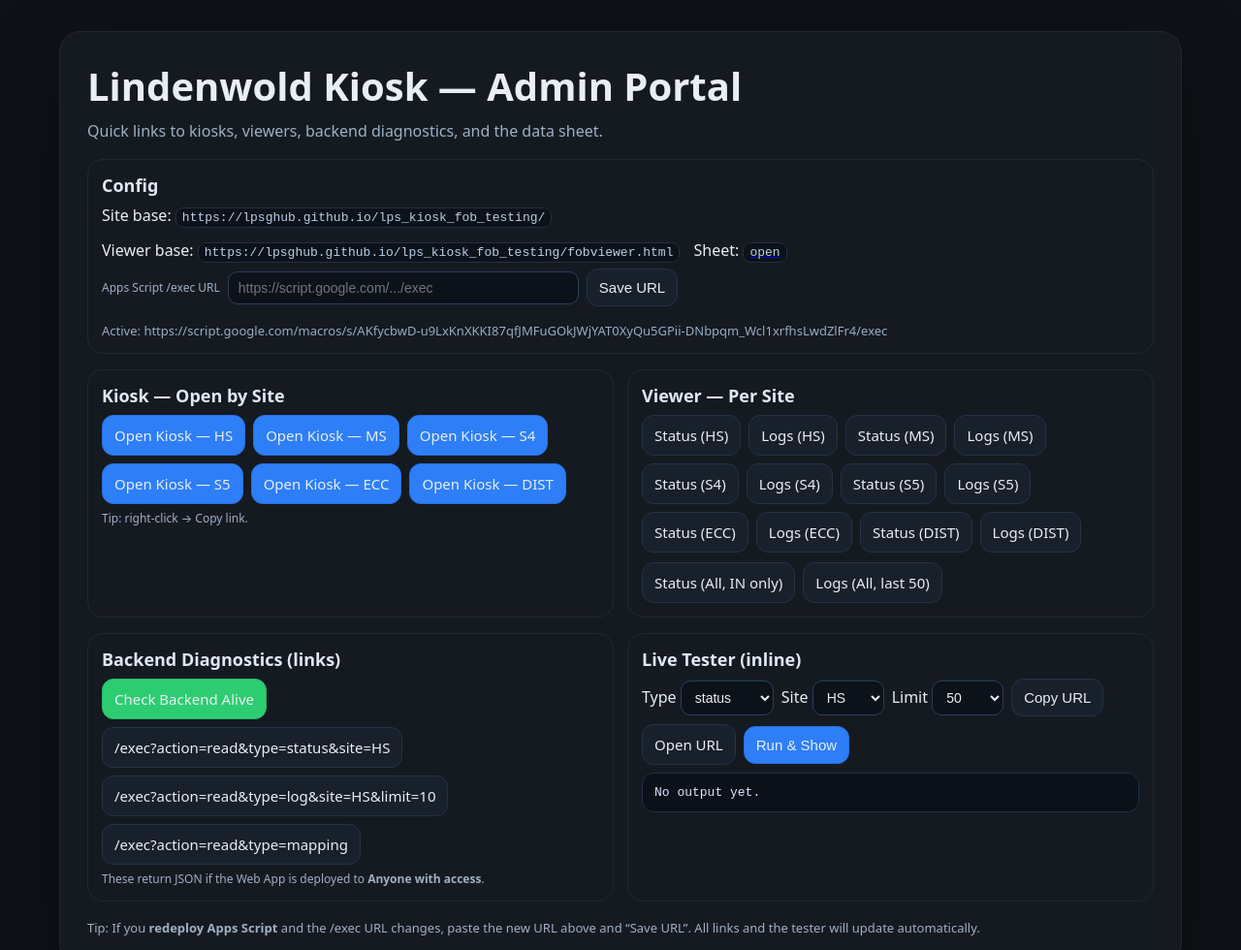
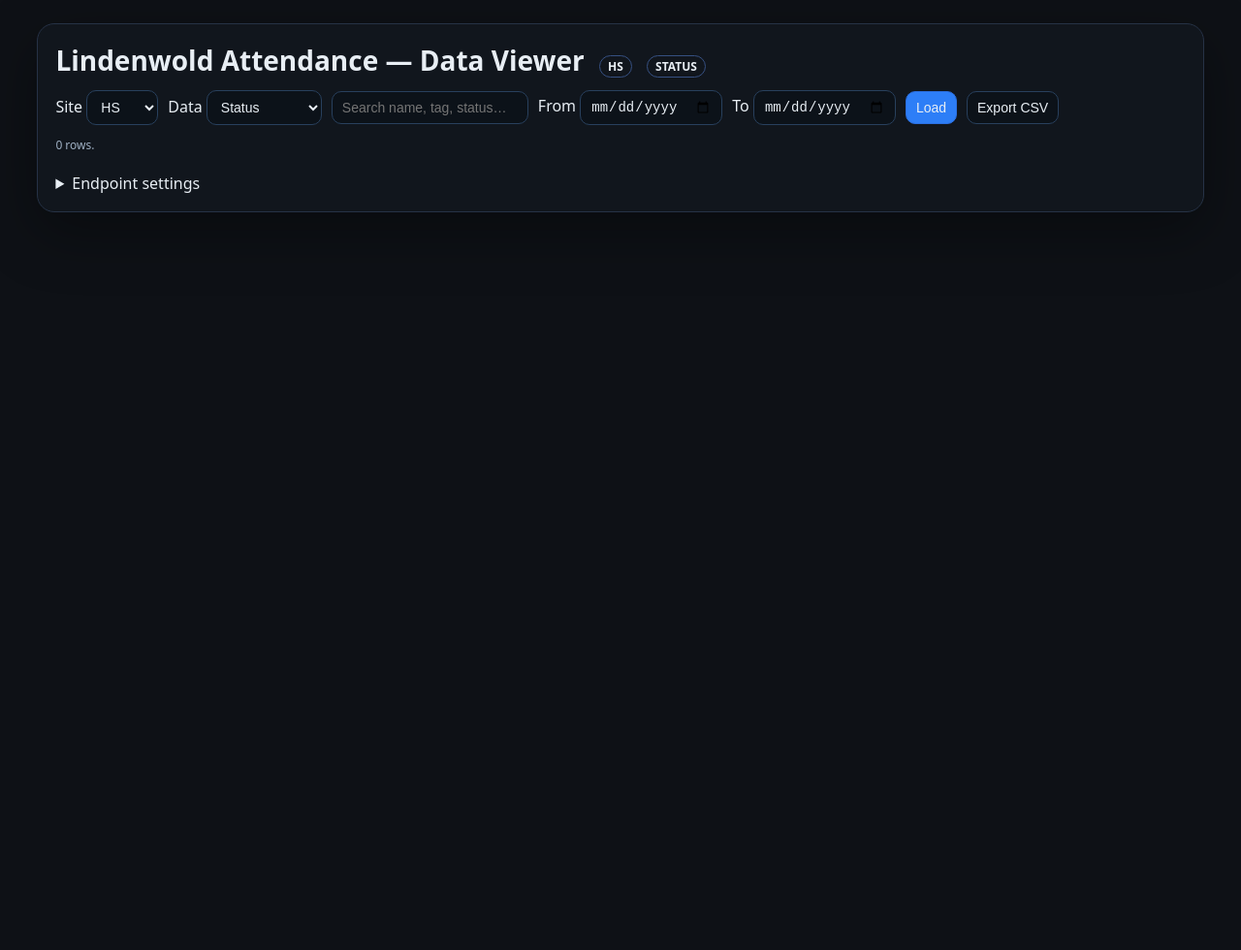
Before and after one commit to lpsghub/lps_kiosk_fob_testing, a plain HTML site: page portal.html in a window 1280 px wide. Shown: the top 980 px of the page at 97% size. After the commit the page ends 848 px from the top, so only its background shows below. Drawn offline with Linux system fonts and the light colour scheme.

Commit message:
Update portal.html

```diff
--- a/portal.html
+++ b/portal.html
@@ -3,283 +3,245 @@
 <head>
 <meta charset="utf-8" />
 <meta http-equiv="Cache-Control" content="no-cache, no-store, must-revalidate"/>
-<meta http-equiv="Pragma" content="no-cache"/>
-<meta http-equiv="Expires" content="0"/>
 <meta name="viewport" content="width=device-width, initial-scale=1" />
-<title>Lindenwold Kiosk — Admin Portal</title>
+<title>Lindenwold Attendance — Data Viewer</title>
 <style>
-  :root{
-    --bg:#0e1116; --card:#151a21; --muted:#9fb0c3; --accent:#2d7ef7;
-    --ok:#2ecc71; --warn:#f39c12; --err:#e74c3c; --line:#202835;
-  }
+  :root{--bg:#0e1116;--card:#151a21;--muted:#9fb0c3;--accent:#2d7ef7;--border:#263246;--ok:#2ecc71;--out:#f39c12;}
   html,body{margin:0;height:100%;background:var(--bg);color:#e8eef4;font-family:system-ui,-apple-system,Segoe UI,Roboto,Arial}
-  .wrap{min-height:100%;display:flex;align-items:flex-start;justify-content:center;padding:4vh 3vw}
-  .card{width:min(1100px,96vw);background:var(--card);border:1px solid var(--line);border-radius:22px;padding:28px;box-shadow:0 30px 80px rgba(0,0,0,.35);position:relative}
-  h1{margin:0 0 8px;font-size:clamp(28px,3.6vw,40px);font-weight:800}
-  p.muted{color:var(--muted);margin:0 0 18px}
-  .grid{display:grid;grid-template-columns:repeat(auto-fit,minmax(260px,1fr));gap:14px;margin-top:16px}
-  .group{border:1px solid var(--line);border-radius:16px;padding:14px}
-  .group h3{margin:0 0 8px;font-size:18px;font-weight:700;color:#dfe8f5}
-  .row{display:flex;flex-wrap:wrap;gap:8px}
-  a.btn,button.btn{display:inline-block;text-decoration:none;border:1px solid #263246;background:#18202b;color:#e8eef4;border-radius:12px;padding:10px 12px;font-size:15px;cursor:pointer}
-  a.btn.primary,button.btn.primary{background:var(--accent);border-color:#2b6fe0}
-  a.btn.ok,button.btn.ok{background:var(--ok);border-color:#25b863}
-  a.btn.warn,button.btn.warn{background:var(--warn);border-color:#d4860d;color:#1d1200}
-  code{background:#0c1219;border:1px solid #213044;color:#b9cee6;border-radius:8px;padding:2px 6px}
-  .footer{margin-top:18px;color:#9fb0c3;font-size:13px}
-  input[type=text]{background:#0c1219;border:1px solid #28405d;color:#e8eef4;border-radius:10px;padding:8px 10px;font-size:14px;min-width:340px}
-  select{background:#0c1219;border:1px solid #28405d;color:#e8eef4;border-radius:10px;padding:8px 10px;font-size:14px}
-  .mutedline{color:#98abc2;font-size:13px;margin-top:8px}
-  pre{background:#0b1118;border:1px solid #213044;color:#d7e7ff;border-radius:12px;padding:12px;max-height:380px;overflow:auto;font-size:13px}
-  .tiny{color:#9fb0c3;font-size:12px}
+  .wrap{min-height:100%;padding:3vh 3vw}
+  .card{background:#11161d;border:1px solid var(--border);border-radius:18px;padding:18px;box-shadow:0 20px 60px rgba(0,0,0,.35)}
+  h1{margin:0 0 12px;font-size:28px}
+  .row{display:flex;flex-wrap:wrap;gap:10px;align-items:center;margin:12px 0}
+  select,input,button{background:#0c1219;border:1px solid #28405d;color:#e8eef4;border-radius:10px;padding:8px 10px;font-size:14px}
+  button.primary{background:var(--accent);border-color:#2b6fe0;cursor:pointer}
+  table{width:100%;border-collapse:collapse;margin-top:12px;font-size:14px}
+  th,td{border-bottom:1px solid #1e2a3b;padding:8px 10px;text-align:left;white-space:nowrap}
+  th{cursor:pointer;position:relative}
+  th .sort{position:absolute;right:6px;opacity:.6}
+  .muted{color:var(--muted);font-size:12px}
+  .pill{display:inline-block;border:1px solid #365082;border-radius:999px;padding:2px 8px;font-size:12px;margin-left:8px}
+  .status-ok{color:var(--ok)} .status-out{color:var(--out)}
+  details{margin-top:8px}
 </style>
 </head>
 <body>
 <div class="wrap">
   <div class="card">
-    <h1>Lindenwold Kiosk — Admin Portal</h1>
-    <p class="muted">Quick links to kiosks, viewers, backend diagnostics, and the data sheet.</p>
+    <h1>
+      Lindenwold Attendance — Data Viewer
+      <span id="siteLabel" class="pill"></span>
+      <span id="typeLabel" class="pill"></span>
+    </h1>
 
-    <!-- Config row -->
-    <div class="group">
-      <h3>Config</h3>
-      <div class="row" style="gap:14px;align-items:center;margin-bottom:8px">
-        <div>Site base: <code id="baseSite"></code></div>
-        <div>Viewer base: <code id="baseViewer"></code></div>
-        <div>Sheet: <a id="openSheetInline" target="_blank"><code>open</code></a></div>
-      </div>
-      <div class="row" style="gap:8px;align-items:center">
-        <label for="execInput" class="tiny">Apps Script /exec URL</label>
-        <input id="execInput" type="text" placeholder="https://script.google.com/.../exec">
-        <button class="btn" id="btnSaveExec">Save URL</button>
-        <span class="mutedline" id="activeExec"></span>
-      </div>
+    <div class="row">
+      <label>Site
+        <select id="site">
+          <option value="HS">HS</option>
+          <option value="MS">MS</option>
+          <option value="S4">S4</option>
+          <option value="S5">S5</option>
+          <option value="ECC">ECC</option>
+          <option value="DIST">DIST</option>
+          <option value="ALL">ALL</option>
+        </select>
+      </label>
+
+      <label>Data
+        <select id="dtype">
+          <option value="status">Status</option>
+          <option value="log">Log</option>
+          <option value="mapping">TagMapping</option>
+        </select>
+      </label>
+
+      <input id="search" type="text" placeholder="Search name, tag, status…" />
+      <label>From <input id="from" type="date"></label>
+      <label>To <input id="to" type="date"></label>
+
+      <button id="btnLoad" class="primary">Load</button>
+      <button id="btnCSV">Export CSV</button>
     </div>
 
-    <!-- Kiosks -->
-    <div class="grid" style="margin-top:16px">
-      <div class="group">
-        <h3>Kiosk — Open by Site</h3>
-        <div class="row">
-          <a class="btn primary" id="hsKiosk" target="_blank">Open Kiosk — HS</a>
-          <a class="btn primary" id="msKiosk" target="_blank">Open Kiosk — MS</a>
-          <a class="btn primary" id="s4Kiosk" target="_blank">Open Kiosk — S4</a>
-          <a class="btn primary" id="s5Kiosk" target="_blank">Open Kiosk — S5</a>
-          <a class="btn primary" id="eccKiosk" target="_blank">Open Kiosk — ECC</a>
-          <a class="btn primary" id="distKiosk" target="_blank">Open Kiosk — DIST</a>
+    <div class="muted" id="meta"></div>
+
+    <table id="grid">
+      <thead><tr id="thead"></tr></thead>
+      <tbody id="tbody"></tbody>
+    </table>
+
+    <details>
+      <summary>Endpoint settings</summary>
+      <div class="row" style="margin-top:8px;">
+        <input id="execUrl" type="text" style="min-width:420px" placeholder="https://script.google.com/.../exec" />
+        <button id="btnSaveUrl">Save URL</button>
+        <span class="muted" id="activeUrl"></span>
       </div>
-        <div class="tiny" style="margin-top:6px">Tip: right-click → Copy link.</div>
-      </div>
-
-      <!-- Viewer quick links -->
-      <div class="group">
-        <h3>Viewer — Per Site</h3>
-        <div class="row">
-          <a class="btn" id="hsStatus"  target="_blank">Status (HS)</a>
-          <a class="btn" id="hsLogs"    target="_blank">Logs (HS)</a>
-          <a class="btn" id="msStatus"  target="_blank">Status (MS)</a>
-          <a class="btn" id="msLogs"    target="_blank">Logs (MS)</a>
-          <a class="btn" id="s4Status"  target="_blank">Status (S4)</a>
-          <a class="btn" id="s4Logs"    target="_blank">Logs (S4)</a>
-          <a class="btn" id="s5Status"  target="_blank">Status (S5)</a>
-          <a class="btn" id="s5Logs"    target="_blank">Logs (S5)</a>
-          <a class="btn" id="eccStatus" target="_blank">Status (ECC)</a>
-          <a class="btn" id="eccLogs"   target="_blank">Logs (ECC)</a>
-          <a class="btn" id="distStatus"target="_blank">Status (DIST)</a>
-          <a class="btn" id="distLogs"  target="_blank">Logs (DIST)</a>
-        </div>
-        <div class="row" style="margin-top:10px">
-          <a class="btn" id="allStatusIn" target="_blank">Status (All, IN only)</a>
-          <a class="btn" id="allLogs50"   target="_blank">Logs (All, last 50)</a>
-        </div>
-      </div>
-    </div>
-
-    <!-- Backend diagnostics and live tester -->
-    <div class="grid" style="margin-top:16px">
-      <div class="group">
-        <h3>Backend Diagnostics (links)</h3>
-        <div class="row" style="margin-bottom:8px">
-          <a class="btn ok" id="diagAlive" target="_blank">Check Backend Alive</a>
-        </div>
-        <div class="row">
-          <a class="btn" id="diagStatusHS" target="_blank">/exec?action=read&type=status&site=HS</a>
-          <a class="btn" id="diagLogsHS"   target="_blank">/exec?action=read&type=log&site=HS&limit=10</a>
-          <a class="btn" id="diagMap"      target="_blank">/exec?action=read&type=mapping</a>
-        </div>
-        <div class="tiny" style="margin-top:6px">These return JSON if the Web App is deployed to <b>Anyone with access</b>.</div>
-      </div>
-
-      <div class="group">
-        <h3>Live Tester (inline)</h3>
-        <div class="row" style="gap:8px;align-items:center">
-          <label>Type
-            <select id="tType">
-              <option value="status">status</option>
-              <option value="log">log</option>
-              <option value="mapping">mapping</option>
-            </select>
-          </label>
-          <label>Site
-            <select id="tSite">
-              <option>HS</option><option>MS</option><option>S4</option>
-              <option>S5</option><option>ECC</option><option>DIST</option>
-            </select>
-          </label>
-          <label>Limit
-            <select id="tLimit">
-              <option>10</option><option selected>50</option><option>100</option><option>500</option><option>5000</option>
-            </select>
-          </label>
-          <button class="btn" id="btnBuild">Copy URL</button>
-          <a class="btn" id="btnOpen" target="_blank">Open URL</a>
-          <button class="btn primary" id="btnRun">Run & Show</button>
-        </div>
-        <div class="mutedline" id="builtUrl" style="margin-top:6px"></div>
-        <pre id="output" style="margin-top:8px">No output yet.</pre>
-      </div>
-    </div>
-
-    <div class="footer">
-      Tip: If you <b>redeploy Apps Script</b> and the /exec URL changes, paste the new URL above and “Save URL”.
-      All links and the tester will update automatically.
-    </div>
+    </details>
   </div>
 </div>
 
 <script>
-  // ====== Your bases (prefilled) ======
-  const SITE_BASE_DEFAULT   = 'https://lpsghub.github.io/lps_kiosk_fob_testing/';
-  const VIEWER_BASE_DEFAULT = 'https://lpsghub.github.io/lps_kiosk_fob_testing/fobviewer.html';
-  const EXEC_DEFAULT        = 'https://script.google.com/macros/s/AKfycbwD-u9LxKnXKKI87qfJMFuGOkJWjYAT0XyQu5GPii-DNbpqm_Wcl1xrfhsLwdZlFr4/exec';
-  const SHEET_URL           = 'https://docs.google.com/spreadsheets/d/12o1UwUyemjuXAWHh5rmm31VPWwX5UCLpEBPVm1CnIcc/edit';
+const DEFAULT_EXEC = ''; // paste your new /exec after you deploy the bound script
+const SITES = {HS:'HS', MS:'MS', S4:'S4', S5:'S5', ECC:'ECC', DIST:'DIST', ALL:'ALL'};
 
-  // ====== Elements ======
-  const $ = (id)=>document.getElementById(id);
-  const baseSiteEl  = $('baseSite');
-  const baseViewerEl= $('baseViewer');
-  const activeExec  = $('activeExec');
-  const execInput   = $('execInput');
-  const btnSaveExec = $('btnSaveExec');
-  $('openSheetInline').href = SHEET_URL;
+const el = id => document.getElementById(id);
+const site = el('site'), dtype = el('dtype'), search = el('search'), from = el('from'), to = el('to');
+const btnLoad = el('btnLoad'), btnCSV = el('btnCSV');
+const thead = el('thead'), tbody = el('tbody'), meta = el('meta');
+const siteLabel = el('siteLabel'), typeLabel = el('typeLabel');
+const execUrl = el('execUrl'), activeUrl = el('activeUrl'), btnSaveUrl = el('btnSaveUrl');
 
-  // Persisted Exec (for this admin page only)
-  function getExec(){ return (localStorage.getItem('ADMIN_EXEC')||'').trim() || EXEC_DEFAULT; }
-  function setExec(v){ localStorage.setItem('ADMIN_EXEC', String(v||'').trim()); refresh(); }
+function getExec(){ return (localStorage.getItem('viewerExec')||'').trim() || DEFAULT_EXEC; }
+function setExec(v){ localStorage.setItem('viewerExec', String(v||'').trim()); activeUrl.textContent = `Active: ${getExec()}`; }
 
-  // Static bases
-  baseSiteEl.textContent   = SITE_BASE_DEFAULT;
-  baseViewerEl.textContent = VIEWER_BASE_DEFAULT;
+function paramsFromURL(){
+  const q = new URLSearchParams(location.search);
+  const s = (q.get('site')||'').toUpperCase();
+  const t = (q.get('mode')||'status').toLowerCase();
+  const lim = q.get('limit');
+  if (SITES[s]) site.value = s;
+  if (['status','log','mapping'].includes(t)) dtype.value = t;
+  if (lim) localStorage.setItem('viewerLimit', lim);
+}
+paramsFromURL();
+execUrl.value = localStorage.getItem('viewerExec')||'';
+setExec(getExec());
+siteLabel.textContent = site.value;
+typeLabel.textContent = dtype.value.toUpperCase();
+btnSaveUrl.onclick = ()=> setExec(execUrl.value);
+site.onchange = ()=> { siteLabel.textContent = site.value; };
+dtype.onchange = ()=> { typeLabel.textContent = dtype.value.toUpperCase(); draw([]); };
 
-  // Kiosk links
-  function setHref(id, url){ const a=$(id); if(a) a.href=url; }
-  function refreshKiosks(){
-    setHref('hsKiosk',   SITE_BASE_DEFAULT+'?site=HS');
-    setHref('msKiosk',   SITE_BASE_DEFAULT+'?site=MS');
-    setHref('s4Kiosk',   SITE_BASE_DEFAULT+'?site=S4');
-    setHref('s5Kiosk',   SITE_BASE_DEFAULT+'?site=S5');
-    setHref('eccKiosk',  SITE_BASE_DEFAULT+'?site=ECC');
-    setHref('distKiosk', SITE_BASE_DEFAULT+'?site=DIST');
+function fmtLocal(tsISO){
+  if (!tsISO) return '';
+  const d = new Date(tsISO);
+  return d.toLocaleString([], {hour:'numeric', minute:'2-digit', second:'2-digit', year:'numeric', month:'numeric', day:'numeric'});
 }
 
-  // Viewer links
-  function refreshViewers(){
-    setHref('hsStatus',   VIEWER_BASE_DEFAULT+'?site=HS&mode=status');
-    setHref('hsLogs',     VIEWER_BASE_DEFAULT+'?site=HS&mode=logs&limit=100');
-    setHref('msStatus',   VIEWER_BASE_DEFAULT+'?site=MS&mode=status');
-    setHref('msLogs',     VIEWER_BASE_DEFAULT+'?site=MS&mode=logs&limit=100');
-    setHref('s4Status',   VIEWER_BASE_DEFAULT+'?site=S4&mode=status');
-    setHref('s4Logs',     VIEWER_BASE_DEFAULT+'?site=S4&mode=logs&limit=100');
-    setHref('s5Status',   VIEWER_BASE_DEFAULT+'?site=S5&mode=status');
-    setHref('s5Logs',     VIEWER_BASE_DEFAULT+'?site=S5&mode=logs&limit=100');
-    setHref('eccStatus',  VIEWER_BASE_DEFAULT+'?site=ECC&mode=status');
-    setHref('eccLogs',    VIEWER_BASE_DEFAULT+'?site=ECC&mode=logs&limit=100');
-    setHref('distStatus', VIEWER_BASE_DEFAULT+'?site=DIST&mode=status');
-    setHref('distLogs',   VIEWER_BASE_DEFAULT+'?site=DIST&mode=logs&limit=100');
+let currentRows = [];
+let currentHeaders = [];
 
-    setHref('allStatusIn', VIEWER_BASE_DEFAULT+'?site=ALL&mode=status&inOnly=true');
-    setHref('allLogs50',   VIEWER_BASE_DEFAULT+'?site=ALL&mode=logs&limit=50');
+function draw(rows){
+  tbody.innerHTML = '';
+  thead.innerHTML = '';
+  if (!rows || rows.length === 0){
+    currentHeaders = [];
+    meta.textContent = '0 rows.';
+    return;
+  }
+  let order = [];
+  if (dtype.value==='status') order = ['tagId','first','last','status','time'];
+  else if (dtype.value==='log') order = ['time','tagId','first','last','action'];
+  else order = ['tagId','first','last'];
+
+  currentHeaders = order.filter(k => k in rows[0]);
+
+  currentHeaders.forEach((h)=>{
+    const th = document.createElement('th');
+    th.textContent = h.toUpperCase();
+    const s = document.createElement('span'); s.className='sort'; s.textContent='↕';
+    th.appendChild(s);
+    th.onclick = ()=> sortBy(h);
+    thead.appendChild(th);
+  });
+
+  rows.forEach(r=>{
+    const tr = document.createElement('tr');
+    currentHeaders.forEach(h=>{
+      const td = document.createElement('td');
+      let val = r[h] || '';
+      if (h==='time') val = fmtLocal(val);
+      if (h==='status'){
+        td.className = (String(val).toLowerCase()==='in') ? 'status-ok' : 'status-out';
+      }
+      td.textContent = val;
+      tr.appendChild(td);
+    });
+    tbody.appendChild(tr);
+  });
+
+  meta.textContent = `${rows.length} row(s)`;
 }
 
-  // Diagnostics links (use action=read)
-  function refreshDiagnostics(){
-    const exec = getExec();
-    setHref('diagAlive',    exec);
-    setHref('diagStatusHS', exec+'?action=read&type=status&site=HS');
-    setHref('diagLogsHS',   exec+'?action=read&type=log&site=HS&limit=10');
-    setHref('diagMap',      exec+'?action=read&type=mapping');
+function sortBy(key){
+  currentRows.sort((a,b)=>{
+    const av=a[key]||'', bv=b[key]||'';
+    if (key==='time') return (new Date(av)) - (new Date(bv));
+    return String(av).localeCompare(String(bv), undefined, {numeric:true, sensitivity:'base'});
+  });
+  draw(currentRows);
 }
 
-  // Show current exec & set input box
-  function refresh(){
-    const exec = getExec();
-    activeExec.textContent = 'Active: '+exec;
-    execInput.value = localStorage.getItem('ADMIN_EXEC') || '';
-    refreshKiosks();
-    refreshViewers();
-    refreshDiagnostics();
+function csvEscape(s){
+  if (s==null) return '';
+  s = String(s);
+  return /[",\n]/.test(s) ? `"${s.replace(/"/g,'""')}"` : s;
 }
-  btnSaveExec.onclick = ()=> setExec(execInput.value);
-  refresh();
+function exportCSV(){
+  if (!currentHeaders.length) return;
+  const hdr = currentHeaders.join(',');
+  const lines = currentRows.map(r => currentHeaders.map(k=>{
+    if (k==='time') return csvEscape(fmtLocal(r[k]));
+    return csvEscape(r[k]);
+  }).join(','));
+  const blob = new Blob([hdr+'\n'+lines.join('\n')], {type:'text/csv'});
+  const a = document.createElement('a');
+  a.href = URL.createObjectURL(blob);
+  a.download = `${dtype.value}_${site.value}.csv`;
+  a.click();
+  URL.revokeObjectURL(a.href);
+}
+btnCSV.onclick = exportCSV;
 
-  // ====== Live Tester ======
-  const tType  = $('tType');
-  const tSite  = $('tSite');
-  const tLimit = $('tLimit');
-  const built  = $('builtUrl');
-  const btnBuild = $('btnBuild');
-  const btnOpen  = $('btnOpen');
-  const btnRun   = $('btnRun');
-  const output   = $('output');
+function applyFilters(rows){
+  const q = (search.value||'').trim().toLowerCase();
+  const fromD = from.value ? new Date(from.value+'T00:00:00') : null;
+  const toD   = to.value   ? new Date(to.value+'T23:59:59') : null;
 
-  function buildURL(){
-    const exec = getExec();
-    const type = tType.value;
-    const site = tSite.value;
-    const lim  = tLimit.value;
-
-    const u = new URL(exec);
-    u.searchParams.set('action','read');
-    u.searchParams.set('type', type);
-    if (type!=='mapping') u.searchParams.set('site', site);
-    if (type==='log') u.searchParams.set('limit', lim);
-    return u.toString();
+  return rows.filter(r=>{
+    const hay = (r.tagId||'')+' '+(r.first||'')+' '+(r.last||'')+' '+(r.status||'')+' '+(r.action||'');
+    if (q && !hay.toLowerCase().includes(q)) return false;
+    if (r.time){
+      const t = new Date(r.time);
+      if (fromD && t < fromD) return false;
+      if (toD && t > toD) return false;
+    }
+    return true;
+  });
 }
 
-  function copyToClipboard(text){
+async function loadData(){
+  const exec = getExec();
+  if (!exec){ meta.textContent = 'Set the /exec URL (top-right) first.'; draw([]); return; }
+
+  const url = new URL(exec);
+  url.searchParams.set('action','read');
+  url.searchParams.set('type', dtype.value);
+  const siteVal = site.value;
+  if (dtype.value!=='mapping') url.searchParams.set('site', siteVal);
+  const limit = (localStorage.getItem('viewerLimit') || '1000');
+  url.searchParams.set('limit', limit);
+
+  meta.textContent = 'Loading…';
   try{
-      navigator.clipboard.writeText(text);
-      built.textContent = 'Copied: '+text;
-    }catch(e){
-      built.textContent = text; // fallback: still show the URL
+    const res = await fetch(url.toString(), {method:'GET'});
+    if (!res.ok) throw new Error(`HTTP ${res.status}`);
+    const data = await res.json();
+    if (!data.ok) throw new Error(data.error||'Unknown error');
+    currentRows = applyFilters(data.rows||[]);
+    draw(currentRows);
+  }catch(err){
+    meta.textContent = 'Error: '+err.message;
+    draw([]);
   }
 }
 
-  btnBuild.onclick = ()=>{
-    const url = buildURL();
-    btnOpen.href = url;
-    copyToClipboard(url);
-  };
+btnLoad.onclick = loadData;
+search.oninput = ()=> draw(applyFilters(currentRows));
+from.onchange = ()=> draw(applyFilters(currentRows));
+to.onchange = ()=> draw(applyFilters(currentRows));
 
-  btnOpen.onclick = ()=> { btnOpen.href = buildURL(); };
-
-  btnRun.onclick = async ()=>{
-    const url = buildURL();
-    btnOpen.href = url;
-    output.textContent = 'Loading…\n'+url;
-    try{
-      const res = await fetch(url, {method:'GET'});
-      const txt = await res.text();
-      try{
-        const json = JSON.parse(txt);
-        output.textContent = JSON.stringify(json, null, 2);
-      }catch{
-        output.textContent = txt; // not JSON? show raw
-      }
-    }catch(err){
-      output.textContent = 'Error: '+err.message+'\n'+url;
-    }
-  };
+loadData();
 </script>
 </body>
 </html>
```
Lines whose indentation alone changed are shown as unchanged.
